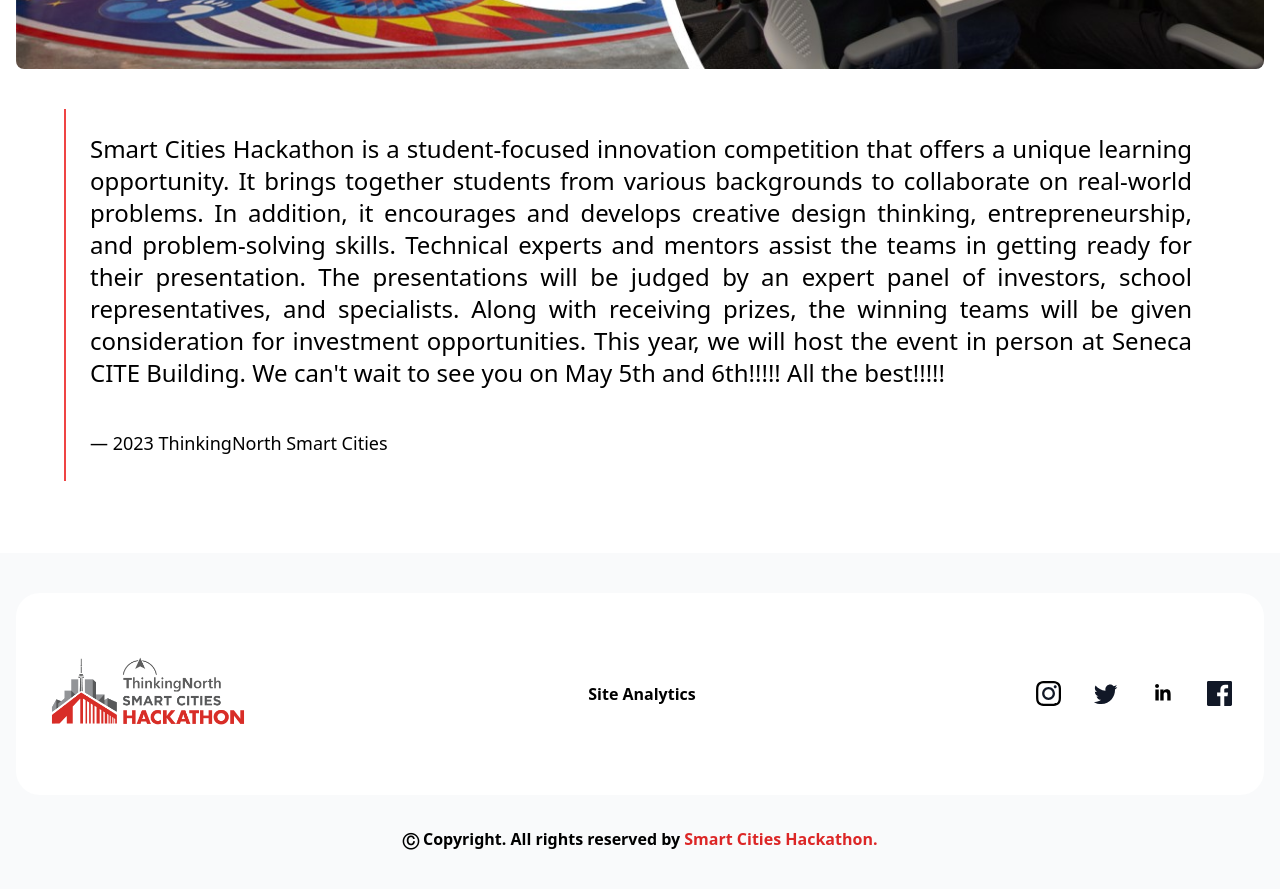
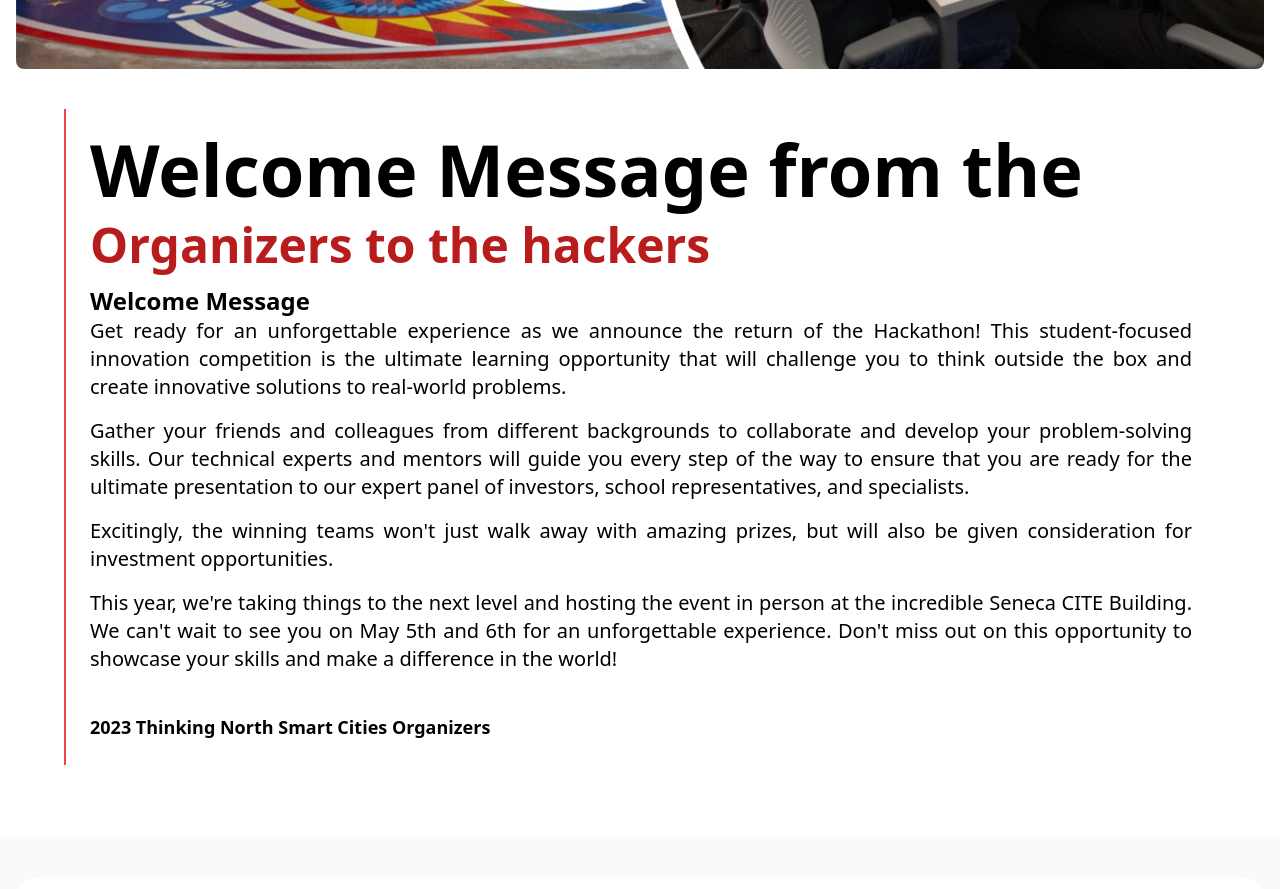
Before and after one commit to ksorathiya/seneca-hackathon-2023, a Next.js app: page /about in a window 1280 px wide. Shown: the part 1040-1929 px from the top of the page. Built offline with nearby package versions, Linux system fonts and the light colour scheme.

Commit message:
about us changes updated with Content from David

```diff
--- a/pages/about.js
+++ b/pages/about.js
@@ -176,24 +176,30 @@ function About(params) {
             {/* <h3 class="mb-4 text-2xl md:text-3xl font-semibold text-coolGray-800">Header 1</h3> */}
             {/* <p class="mb-4 text-base md:text-lg text-coolGray-500">Lorem ipsum dolor sit amet, consectetur adipiscing elit. Donec ullamcorper mattis lorem non. Ultrices praesent amet ipsum justo massa. Eu dolor aliquet risus gravida nunc at feugiat consequat purus. Non massa enim vitae duis mattis. Vel in ultricies vel fringilla.</p> */}
             <div class="mb-6 p-6 border-l-2 border-red-500">
-              <p class="mb-4 text-xl md:text-2xl leading-tight font-medium text-coolGray-800 text-justify ">
-                Smart Cities Hackathon is a student-focused innovation
-                competition that offers a unique learning opportunity. It brings
-                together students from various backgrounds to collaborate on
-                real-world problems. In addition, it encourages and develops
-                creative design thinking, entrepreneurship, and problem-solving
-                skills. Technical experts and mentors assist the teams in
-                getting ready for their presentation. The presentations will be
-                judged by an expert panel of investors, school representatives,
-                and specialists. Along with receiving prizes, the winning teams
-                will be given consideration for investment opportunities. This
-                year, we will host the event in person at Seneca CITE Building.
-                We can't wait to see you on May 5th and 6th!!!!! All the
-                best!!!!!
+              <p class="mb-4 text-5xl md:text-7xl leading-tight font-bold text-coolGray-800 text-left ">
+                Welcome Message from the
+              </p>
+              <p class="mb-4 text-4xl md:text-5xl leading-tight font-bold text-red-700 text-left ">
+                Organizers to the hackers
+              </p>
+              <p class="text-xl md:text-2xl leading-tight font-bold text-coolGray-800 text-left ">
+                Welcome Message
+              </p>
+              <p class="mb-4 text-xl md:text-xl leading-tight font-light text-coolGray-800 text-justify ">
+                Get ready for an unforgettable experience as we announce the return of the Hackathon! This student-focused innovation competition is the ultimate learning opportunity that will challenge you to think outside the box and create innovative solutions to real-world problems.
+              </p>
+              <p class="mb-4 text-xl md:text-xl leading-tight font-light text-coolGray-800 text-justify ">
+                Gather your friends and colleagues from different backgrounds to collaborate and develop your problem-solving skills. Our technical experts and mentors will guide you every step of the way to ensure that you are ready for the ultimate presentation to our expert panel of investors, school representatives, and specialists.
+              </p>
+              <p class="mb-4 text-xl md:text-xl leading-tight font-light text-coolGray-800 text-justify ">
+                Excitingly, the winning teams won't just walk away with amazing prizes, but will also be given consideration for investment opportunities.
+              </p>
+              <p class="mb-4 text-xl md:text-xl leading-tight font-light text-coolGray-800 text-justify ">
+                This year, we're taking things to the next level and hosting the event in person at the incredible Seneca CITE Building. We can't wait to see you on May 5th and 6th for an unforgettable experience. Don't miss out on this opportunity to showcase your skills and make a difference in the world!
               </p>
               <br></br>
-              <span class="text-right text-base md:text-lg text-coolGray-400 font-medium ">
-                &mdash; 2023 ThinkingNorth Smart Cities
+              <span class="text-right text-base md:text-lg text-coolGray-400 font-bold ">
+                2023 Thinking North Smart Cities Organizers
               </span>
               {/* <span class="text-base md:text-lg text-coolGray-400 font-medium">&mdash; John Doe, CEO &amp; Founder</span> */}
             </div>
```
